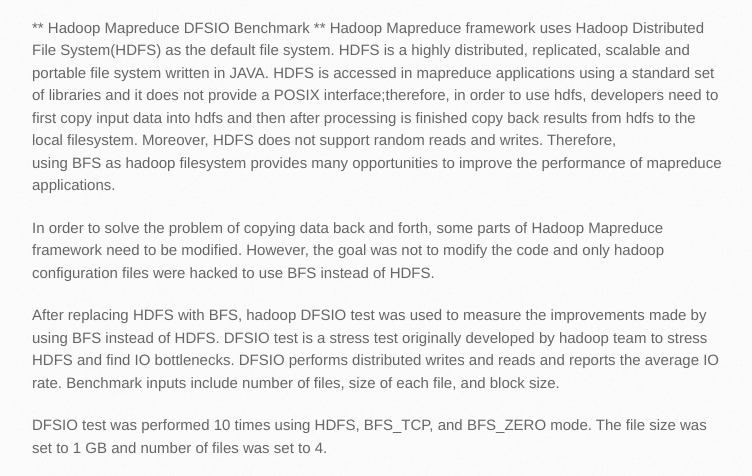
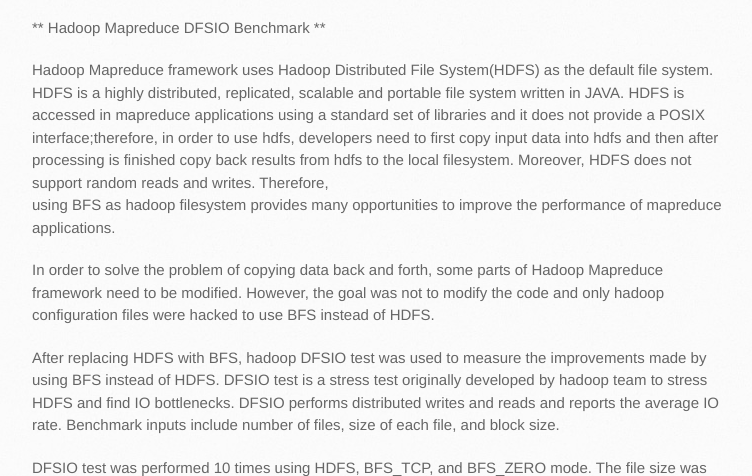
Before and after one commit to bshafiee/BFS, a plain HTML site: page index.html in a window 1280 px wide. Shown: the part 3932-4408 px from the top of the page, without its empty margins (138-890 px from the left). Drawn offline with Linux system fonts and the light colour scheme.

```diff
--- a/index.html
+++ b/index.html
@@ -94,8 +94,9 @@
 
 <p><img src="http://i.imgur.com/GdowVeQ.png" alt="Read Remote Zero_Networking"></p>
 
-<p>** Hadoop Mapreduce DFSIO Benchmark **
-Hadoop Mapreduce framework uses Hadoop Distributed File System(HDFS) as the default file system. HDFS is a highly distributed, replicated, scalable and portable file system written in JAVA. HDFS is accessed in mapreduce  applications using a standard set of libraries and it does not provide a POSIX interface;therefore, in order to use hdfs, developers need to first copy input data into hdfs and then after processing is finished copy back results from hdfs to the local filesystem. Moreover, HDFS does not support random reads and writes. Therefore,<br>
+<p>** Hadoop Mapreduce DFSIO Benchmark **</p>
+
+<p>Hadoop Mapreduce framework uses Hadoop Distributed File System(HDFS) as the default file system. HDFS is a highly distributed, replicated, scalable and portable file system written in JAVA. HDFS is accessed in mapreduce  applications using a standard set of libraries and it does not provide a POSIX interface;therefore, in order to use hdfs, developers need to first copy input data into hdfs and then after processing is finished copy back results from hdfs to the local filesystem. Moreover, HDFS does not support random reads and writes. Therefore,<br>
 using BFS as hadoop filesystem provides many opportunities to improve the performance of mapreduce applications.  </p>
 
 <p>In order to solve the problem of copying data back and forth, some parts of Hadoop Mapreduce framework need to be modified. However, the goal was not to modify the code and only hadoop configuration files were hacked to use BFS instead of HDFS.</p>
```
Also changed, not shown: params.json (+1 -1 lines).
